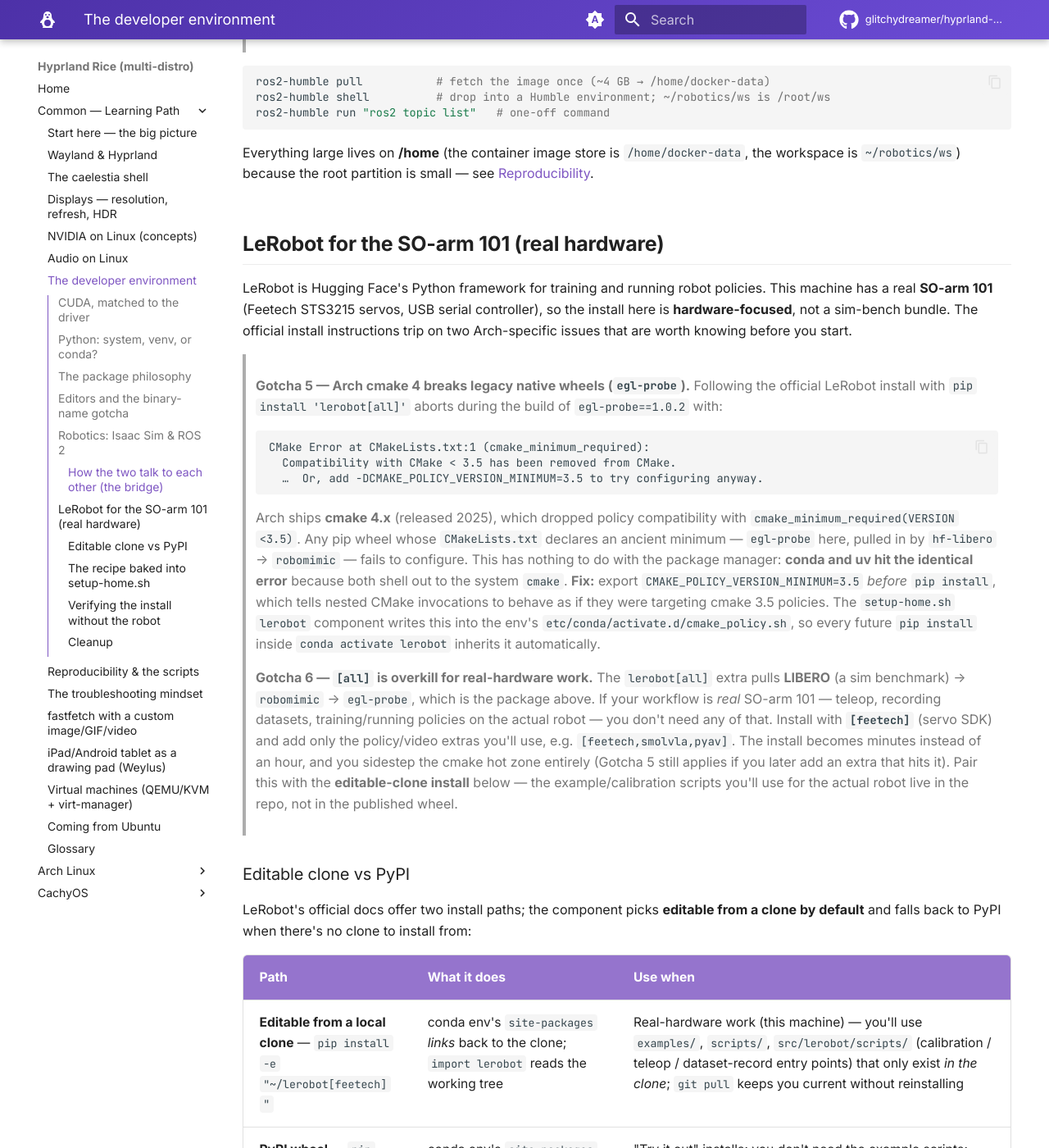
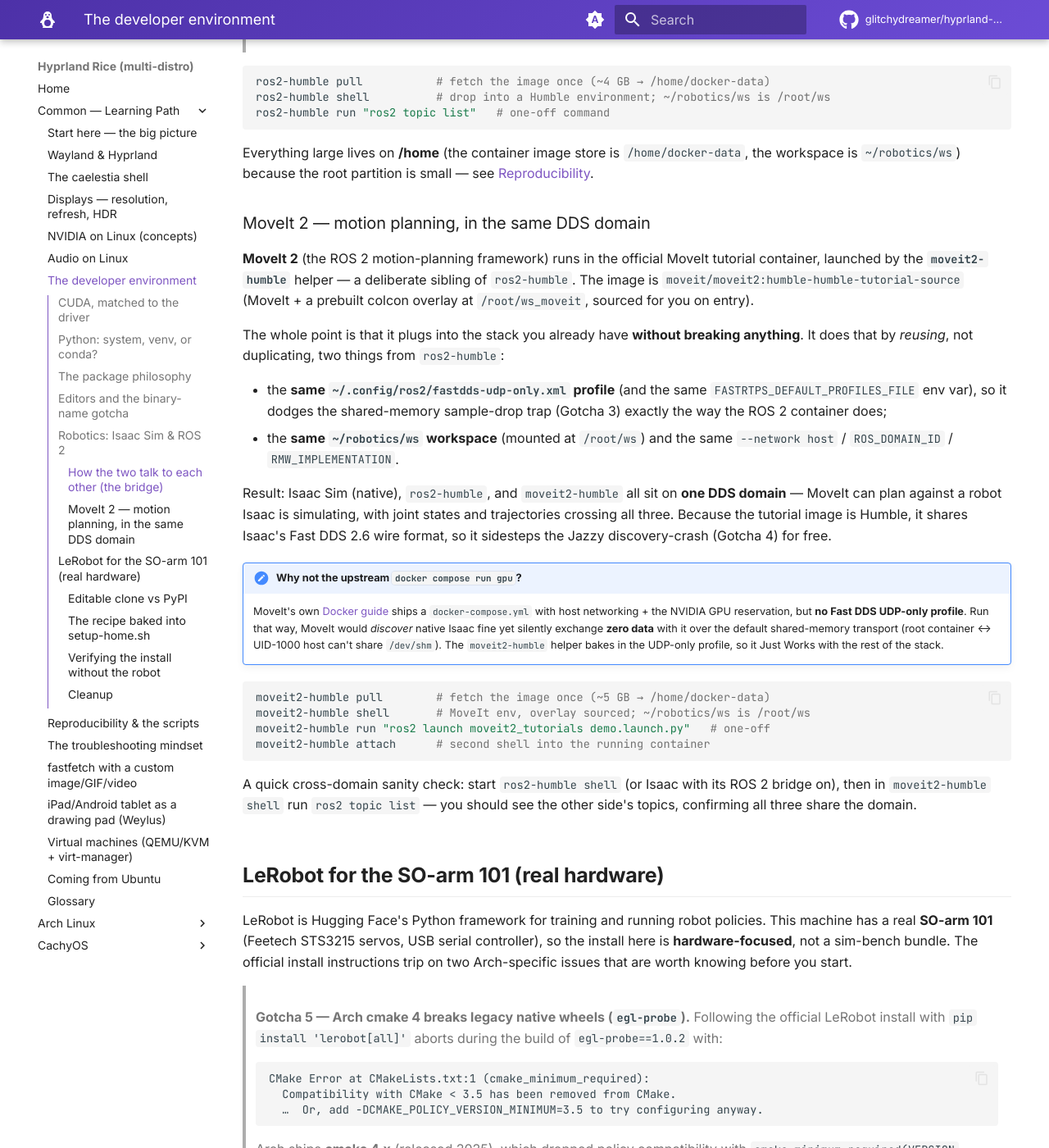
Before and after one commit to glitchydreamer/arch-hyprland-setup, an MkDocs documentation site: the page built from docs/common/dev-environment.md, in a window 1280 px wide and 1400 px high, scrolled down 5904 px. Shown: the whole window at 82% size. Built offline with MkDocs 1.6.1 and Material for MkDocs 9.7.7, drawn with Linux system fonts in a browser that asks for light colours; comment, search, counter and statistics services are not loaded.

Commit message:
feat(cachyos): add moveit2-humble helper sharing ros2 DDS domain
Add a moveit2-humble launcher (sibling of ros2-humble) for the official
MoveIt 2 Humble tutorial container, moveit/moveit2:humble-humble-tutorial-source.

It integrates with the existing stack by REUSING, not duplicating, ros2-humble's
~/.config/ros2/fastdds-udp-only.xml profile and ~/robotics/ws workspace, plus
--network host / ROS_DOMAIN_ID / RMW. That puts native Isaac Sim, ros2-humble,
and moveit2-humble on one Fast DDS domain. Being Humble, it shares Isaac's Fast
DDS 2.6 wire format (no Jazzy discovery crash); the shared UDP-only profile avoids
the host(UID 1000)<->container(root) /dev/shm sample-drop trap that the upstream
docker-compose (which has no such profile) would hit. The image's prebuilt overlay
at /root/ws_moveit is sourced on entry and left untouched by the /root/ws mount.

- setup-home.sh: generate + chmod moveit2-humble; add to scripts manifest/dry-run
- uninstall.sh: reclaim the launcher + remove its image under the ros2 component
- docs: new "MoveIt 2" subsection in dev-environment.md (incl. why not the
  upstream compose); list the helper in cachyos/project-context.md

Verified: image pulls (4.1 GB), overlay sources 50 moveit pkgs incl. move_group,
--gpus all sees the RTX 3060; generated helper is byte-identical to the live one.

Co-Authored-By: Claude Opus 4.8 <noreply@anthropic.com>

````diff
--- a/docs/common/dev-environment.md
+++ b/docs/common/dev-environment.md
@@ -259,6 +259,50 @@ Everything large lives on **/home** (the container image store is
 `/home/docker-data`, the workspace is `~/robotics/ws`) because the root partition
 is small — see [Reproducibility](reproducibility.md).
 
+### MoveIt 2 — motion planning, in the same DDS domain
+
+**MoveIt 2** (the ROS 2 motion-planning framework) runs in the official MoveIt
+tutorial container, launched by the **`moveit2-humble`** helper — a deliberate
+sibling of `ros2-humble`. The image is
+`moveit/moveit2:humble-humble-tutorial-source` (MoveIt + a prebuilt colcon overlay
+at `/root/ws_moveit`, sourced for you on entry).
+
+The whole point is that it plugs into the stack you already have **without breaking
+anything**. It does that by *reusing*, not duplicating, two things from
+`ros2-humble`:
+
+- the **same `~/.config/ros2/fastdds-udp-only.xml` profile** (and the same
+  `FASTRTPS_DEFAULT_PROFILES_FILE` env var), so it dodges the shared-memory
+  sample-drop trap (Gotcha 3) exactly the way the ROS 2 container does;
+- the **same `~/robotics/ws` workspace** (mounted at `/root/ws`) and the same
+  `--network host` / `ROS_DOMAIN_ID` / `RMW_IMPLEMENTATION`.
+
+Result: Isaac Sim (native), `ros2-humble`, and `moveit2-humble` all sit on **one
+DDS domain** — MoveIt can plan against a robot Isaac is simulating, with joint
+states and trajectories crossing all three. Because the tutorial image is Humble,
+it shares Isaac's Fast DDS 2.6 wire format, so it sidesteps the Jazzy
+discovery-crash (Gotcha 4) for free.
+
+!!! note "Why not the upstream `docker compose run gpu`?"
+    MoveIt's own [Docker guide](https://moveit.picknik.ai/humble/doc/how_to_guides/how_to_setup_docker_containers_in_ubuntu.html)
+    ships a `docker-compose.yml` with host networking + the NVIDIA GPU reservation,
+    but **no Fast DDS UDP-only profile**. Run that way, MoveIt would *discover*
+    native Isaac fine yet silently exchange **zero data** with it over the default
+    shared-memory transport (root container ↔ UID-1000 host can't share `/dev/shm`).
+    The `moveit2-humble` helper bakes in the UDP-only profile, so it Just Works with
+    the rest of the stack.
+
+```bash
+moveit2-humble pull        # fetch the image once (~5 GB → /home/docker-data)
+moveit2-humble shell       # MoveIt env, overlay sourced; ~/robotics/ws is /root/ws
+moveit2-humble run "ros2 launch moveit2_tutorials demo.launch.py"   # one-off
+moveit2-humble attach      # second shell into the running container
+```
+
+A quick cross-domain sanity check: start `ros2-humble shell` (or Isaac with its ROS
+2 bridge on), then in `moveit2-humble shell` run `ros2 topic list` — you should see
+the other side's topics, confirming all three share the domain.
+
 ## LeRobot for the SO-arm 101 (real hardware)
 
 LeRobot is Hugging Face's Python framework for training and running robot
````
Also changed, not shown: docs/cachyos/project-context.md (+3 -3 lines), 2 other files.
